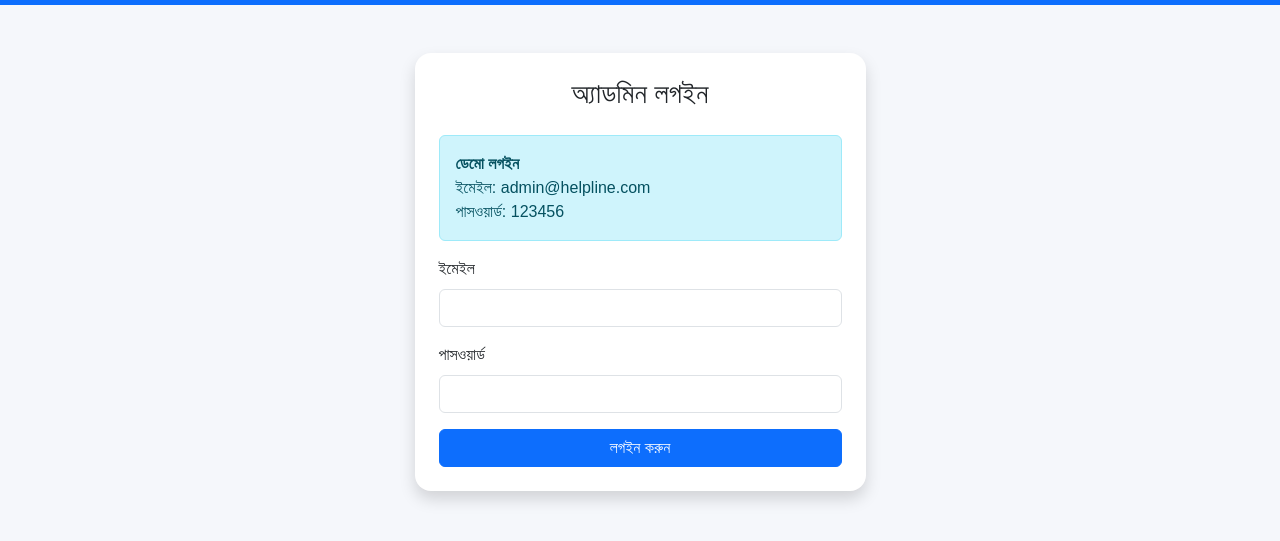
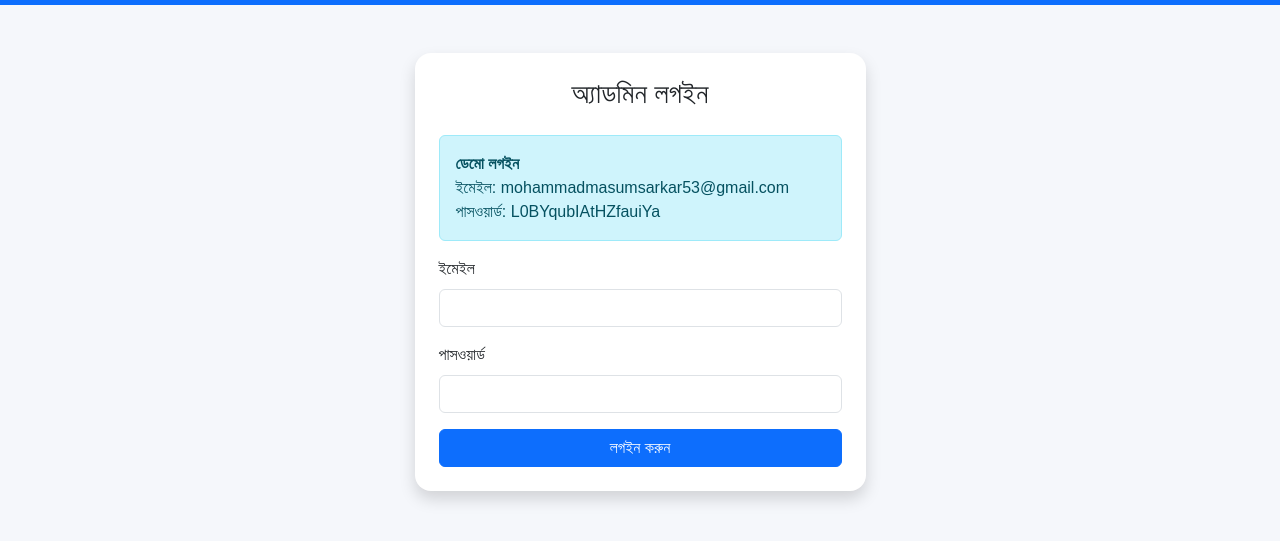
Before and after one commit to bbrbd4/HelplineBdmalaysiya, a plain HTML site: page admin.html in a window 1280 px wide. Shown: the part 51-592 px from the top of the page. Drawn offline with nearby package versions, Linux system fonts and the light colour scheme; no server answers.

Commit message:
Change demo login credentials in admin.html
Updated email and password in admin.html for demo login.

```diff
--- a/admin.html
+++ b/admin.html
@@ -94,12 +94,12 @@ FILE: admin.html
             <strong>ডেমো লগইন</strong><br>
 
             ইমেইল:
-            admin@helpline.com
+            mohammadmasumsarkar53@gmail.com
 
             <br>
 
             পাসওয়ার্ড:
-            123456
+            L0BYqubIAtHZfauiYa
 
           </div>
 
```
